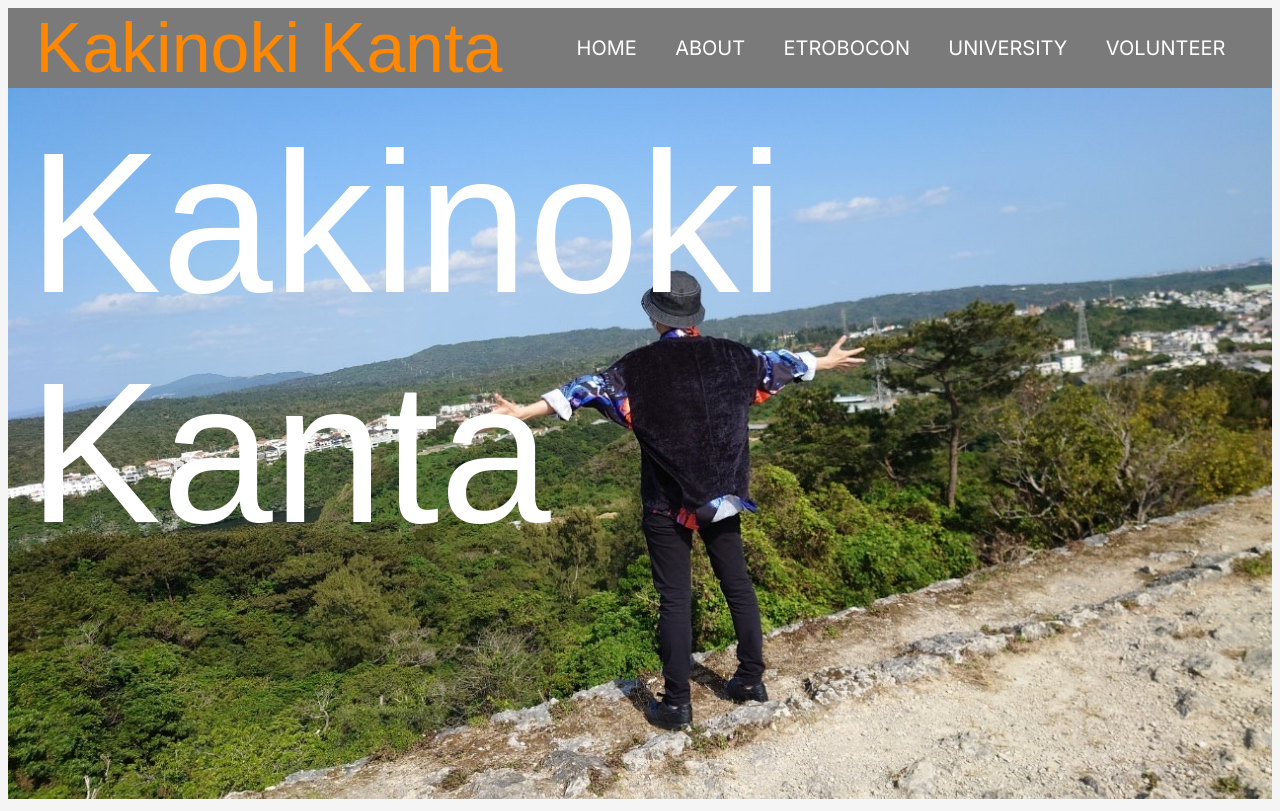
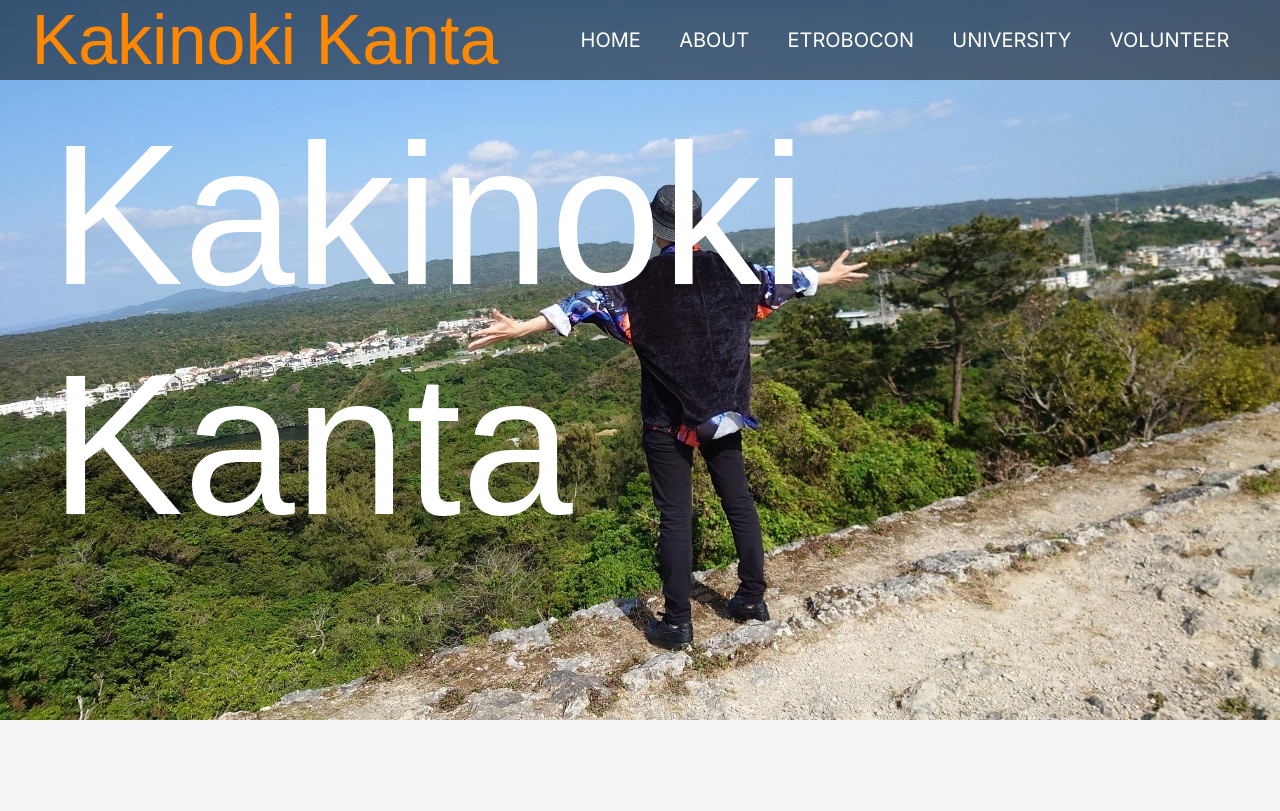
Before and after one commit to KakinokiKanta/about-kakinoki, a Next.js app: page / in a window 1280 px wide. Built offline with nearby package versions, Linux system fonts and the light colour scheme; a web font is replaced by a local one.

Commit message:
fix: ヘッダー周りの調整

```diff
--- a/src/app/_components/HomeTop/HomeTop.module.css
+++ b/src/app/_components/HomeTop/HomeTop.module.css
@@ -7,8 +7,9 @@
 .vercel {
   position: absolute;
   display: table;
-  margin: 20px;
-  z-index: 10;
+  top: 100px;
+  left: 50px;
+  z-index: 1;
 }
 
 .home {
--- a/src/app/globals.css
+++ b/src/app/globals.css
@@ -1,3 +1,8 @@
+* {
+  margin: 0;
+  padding: 0;
+}
+
 html {
   background-color: #f5f5f5;
 }
--- a/src/components/Header.module.css
+++ b/src/components/Header.module.css
@@ -1,3 +1,10 @@
+.header {
+  position: fixed;
+  width: 100%;
+  height: 70px;
+  z-index: 1000;
+}
+
 .container {
   display: flex;
   width: 100%;
--- a/src/components/Header.tsx
+++ b/src/components/Header.tsx
@@ -12,7 +12,7 @@ export const Header = () => {
   ];
 
   return (
-    <header>
+    <header className={styles.header}>
       <div className={styles.container}>
         <div className={`${AlumiSansCollegiateOne.className} ${styles.home}`}>
           Kakinoki Kanta
```
